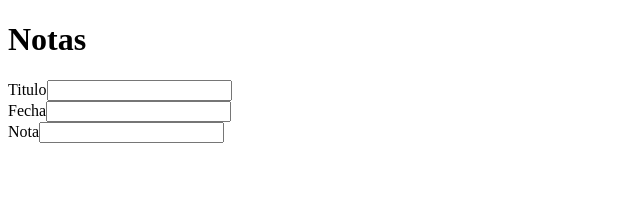
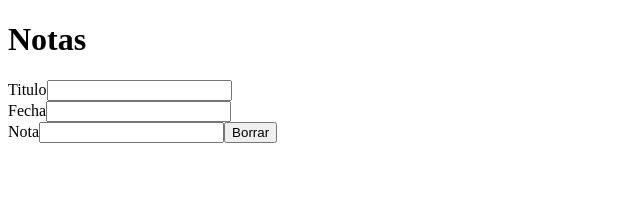
Before and after one commit to Angel-Marin28/Proyecto_notas, a React (Create React App) app: page / in a window 1280 px wide. Shown: the top 212 px of the page, without its empty margins (0-640 px from the left). Built offline with nearby package versions, Linux system fonts and the light colour scheme; the HTML template or start-up script is replaced by a standard one.

Commit message:
Agregando botón para limpiar los Inputs

```diff
--- a/src/App.jsx
+++ b/src/App.jsx
@@ -16,6 +16,11 @@ const handleInputChange =(event) => {
  setInputsState({ ...inputsState, [event.target.name]: event.target.value});
 }
 
+
+const handleResetClick = (event) => {
+  setInputsState({ ...setInputsState, title:"", date:"", note:"" });
+};
+
   return (
     <div className="App">
       <h1>Notas</h1>
@@ -33,6 +38,8 @@ const handleInputChange =(event) => {
         <label>
         Nota
       <input id="note" name="note" type="text" onChange={handleInputChange} value={inputsState.note} />
+
+        <button className="btn btn-primary me-2" onClick={handleResetClick}>Borrar</button>
       </label>
 
     </div>
```
